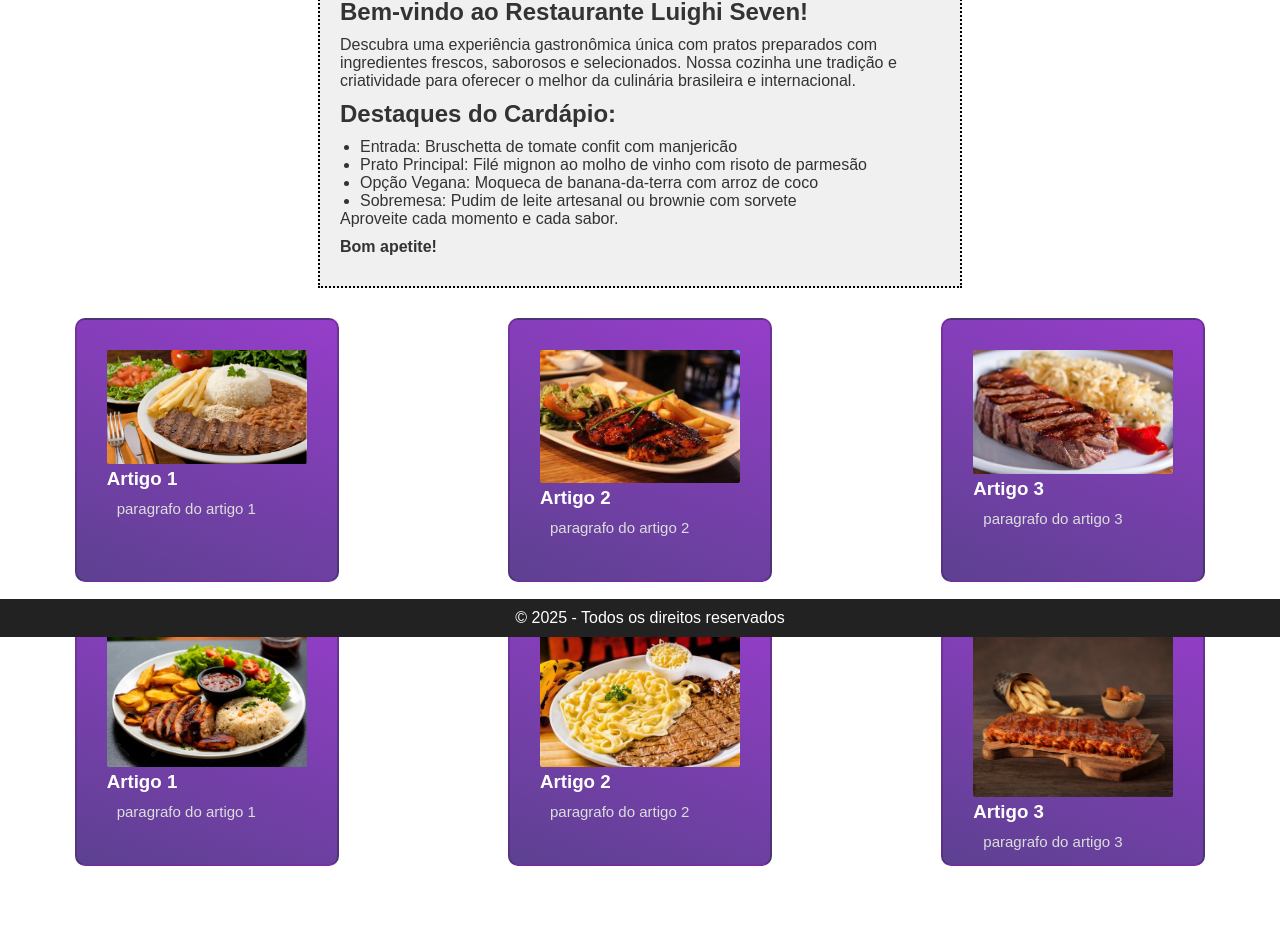
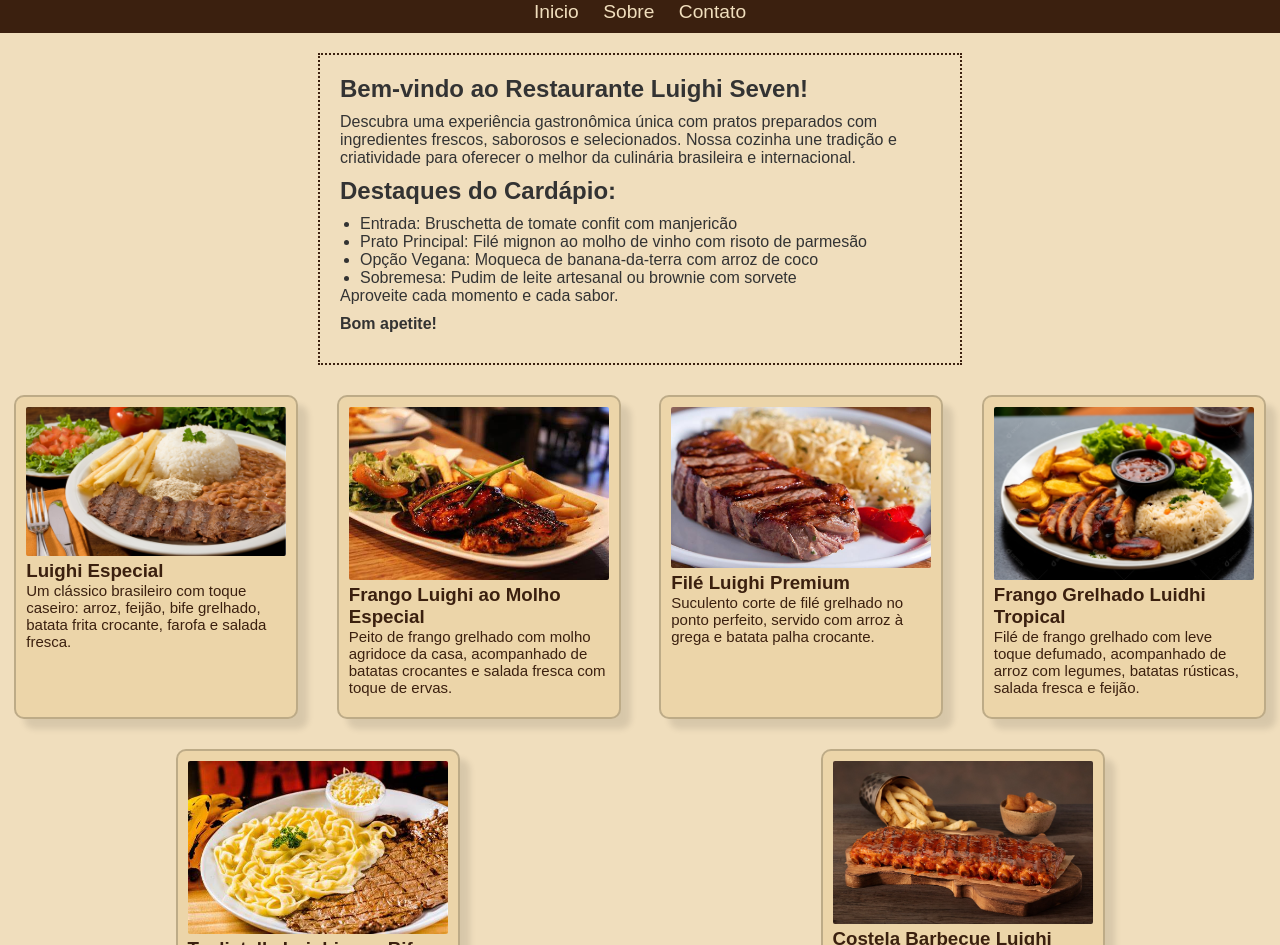
Before and after one commit to LUISGUIMARAES7/Senac_ProgramadorWeb, a plain HTML site: page Aula05/index.html in a window 1280 px wide. Shown: the part 163-1108 px from the top of the page. Before the commit the page ends 1039 px from the top, so only its background shows below. Drawn offline with Linux system fonts and the light colour scheme.

Commit message:
site luighi seven

```diff
--- a/Aula05/index.html
+++ b/Aula05/index.html
@@ -10,7 +10,8 @@
 
 <body>
     <header>
-        <h1>Luighi Seven</h1>
+        <img src="img/logoLuighi.png" alt="" class="logo">
+
         <nav>
             <a href="#inicio" target="_blank">Inicio</a>
             <a href="#sobre">Sobre</a>
@@ -45,50 +46,54 @@
 
         <section class="flex-container">
             <article class="item">
-                <img src="img/prato2.jpg" alt="" class="imagem">
-                <a href="index2.html" target="_blank"></a>
-                <h3>Artigo 1</h3>
-                <p>paragrafo do artigo 1</p>
-            </article>
-
-            <article class="item">
-                <img src="img/prato.jfif" alt="" class="imagem">
-                <a href="index2.html" target="_blank"></a>
-                <h3>Artigo 2</h3>
-                <p>paragrafo do artigo 2</p>
-            </article>
-
-            <article class="item">
-                <img src="img/prato3.jfif" alt="" class="imagem">
-                <a href="index2.html" target="_blank"></a>
-                <h3>Artigo 3</h3>
-                <p>paragrafo do artigo 3</p>
-            </article>
-        </section>
-
-        <section class="flex-container">
-            <article class="item">
-                <img src="img/prato4.jpg" alt="" class="imagem">
-                <a href="index2.html" target="_blank"></a>
-                <h3>Artigo 1</h3>
-                <p>paragrafo do artigo 1</p>
-            </article>
-
-            <article class="item">
-                <img src="img/prato5.jfif" alt="" class="imagem">
-                <a href="index2.html" target="_blank"></a>
-                <h3>Artigo 2</h3>
-                <p>paragrafo do artigo 2</p>
+                <a href="index2.html" target="_blank">
+                    <img src="img/prato2.jpg" alt="" class="imagem">
+                    <h3>Luighi Especial</h3>
+                    <p>Um clássico brasileiro com toque caseiro: arroz, feijão, bife grelhado, batata frita crocante, farofa e salada fresca.</p>
+                </a>
             </article>
 
             <article class="item">
                 <a href="index2.html" target="_blank">
-                    <img src="img/prato6.jfif" alt="" class="imagem">
-                    <h3>Artigo 3</h3>
-                    <p>paragrafo do artigo 3</p>
+                    <img src="img/prato.jfif" alt="" class="imagem">
+                    <h3>Frango Luighi ao Molho Especial</h3>
+                    <p>Peito de frango grelhado com molho agridoce da casa, acompanhado de batatas crocantes e salada fresca com toque de ervas.</p>
+                </a>
+            </article>
+
+            <article class="item">
+                <a href="index2.html" target="_blank">
+                    <img src="img/prato3.jfif" alt="" class="imagem">
+                    <h3>Filé Luighi Premium</h3>
+                    <p>Suculento corte de filé grelhado no ponto perfeito, servido com arroz à grega e batata palha crocante.</p>
+                </a>
+            </article>
+            <article class="item">
+                <a href="index2.html" target="_blank">
+                    <img src="img/prato4.jpg" alt="" class="imagem">
+                    <h3>Frango Grelhado Luidhi Tropical</h3>
+                    <p>Filé de frango grelhado com leve toque defumado, acompanhado de arroz com legumes, batatas rústicas, salada fresca e feijão.</p>
+                </a>
+            </article>
+
+            <article class="item">
+                <a href="index2.html" target="_blank">
+                    <img src="img/prato5.jfif" alt="" class="imagem">
+                    <h3>Tagliatelle Luighi com Bife Grelhado</h3>
+                    <p>Massa tagliatelle ao molho branco cremoso servida com bife grelhado suculento e finalizada com parmesão ralado.</p>
+                </a>
+            </article>
+
+            <article class="item">
+                <a href="index2.html" target="_blank">
+                    <img src="img/prato6.jpg" alt="" class="imagem">
+                    <h3>Costela Barbecue Luighi Seven</h3>
+                    <p>Costela suína ao molho barbecue defumado, assada lentamente até ficar macia, acompanhada de batatas rústicas temperadas e crocantes.</p>
                 </a>
             </article>
         </section>
+
+
     </main>
     <footer>
         <p>&copy; 2025 - Todos os direitos reservados</p>
--- a/Aula05/style.css
+++ b/Aula05/style.css
@@ -5,43 +5,42 @@
 
 body {
     font-family: Arial, Helvetica, sans-serif;
-    background-color: white;
+    background-color: #f0debd;
     color: #333;
     height: 100vh;
 }
 
 header {
-    background-image: linear-gradient(rgb(252, 247, 189),rgb(119, 91, 13)) ;
-    color: white;
+    background-color: #f0debd;
     width: 100vw;
     text-align: center;
     width: 100vw;
 
 }
 
-header h1 {
-    padding: 20px;
+.logo {
+    width: 200px;
+    height: auto;
 }
 
 
 header nav {
-    background-image: linear-gradient(grey,rgb(27, 24, 24)) ;
-    background-color: #444343;
+    background-color: #3b200f;
     padding: 10px;
 }
 header nav a {
     text-decoration: none;
     font-size: larger;
-    color: inherit;
+    color: #f0debd;
     margin: 0 10px;
 }
 
 .caixa {
-    border: 2px dotted black;
+    border: 2px dotted #3b200f;
     margin: 20px auto;
     padding: 20px;
     max-width: 600px;
-    background-color: #f0f0f0;
+    background-color: #f0debd;
 }
 
 .caixa h2 {
@@ -56,33 +55,36 @@ header nav a {
     margin-left: 20px;
 }
 
+
+
 .flex-container {
-    background-color: white;
+    background-color: #f0debd;
     display: flex;
     flex-direction: row;
     justify-content: space-around;
     flex-wrap: wrap;
-    gap: 20px;
+    gap: 10px;
 }
 
 .item {
-    background-image: linear-gradient(20deg,#5d4191,#963dca);
+    background-color: #ecd5a9;
     margin: 10px;
-    padding: 30px;
+    padding: 10px;
     border-radius: 10px;
     border: 2px solid rgba(0, 0, 0, 0.200);
-    color: white;
-    width: 200px;
-    height: 200px;
+    color: #3b200f;
+    width: 260px;
+    height: 300px;
     transition: background-image 0.3s;
+    box-shadow: 10px 10px 6px rgba(0, 0, 0, 0.100);
 }
 
 .item:hover {
-    background-image: linear-gradient(20deg,#c5ad22, #ceb41f);
+    background-image: linear-gradient(20deg,#ccbc9f, #f0debd);
 }
 
 .imagem {
-    width: 200px;
+    width: 260px;
     height: auto;
     border-radius: 2px;
 }
@@ -94,16 +96,14 @@ header nav a {
 
 .item p {
     font-size: 15px;
-    color: #ddd;
-    margin: 10px;
+    color: #3b200f;
 }
 
 footer {
-    background-color: #222;
+    box-sizing: border-box;
+    background-color: #3b200f;
     color: white;
     text-align: center;
     width: 100vw;
     padding: 10px;
-    position: fixed;
-    bottom: 0;
 }
```
Also changed, not shown: Aula05/img/prato6.jfif (deleted), Aula05/img/prato6.jpg (added), 2 other files.
